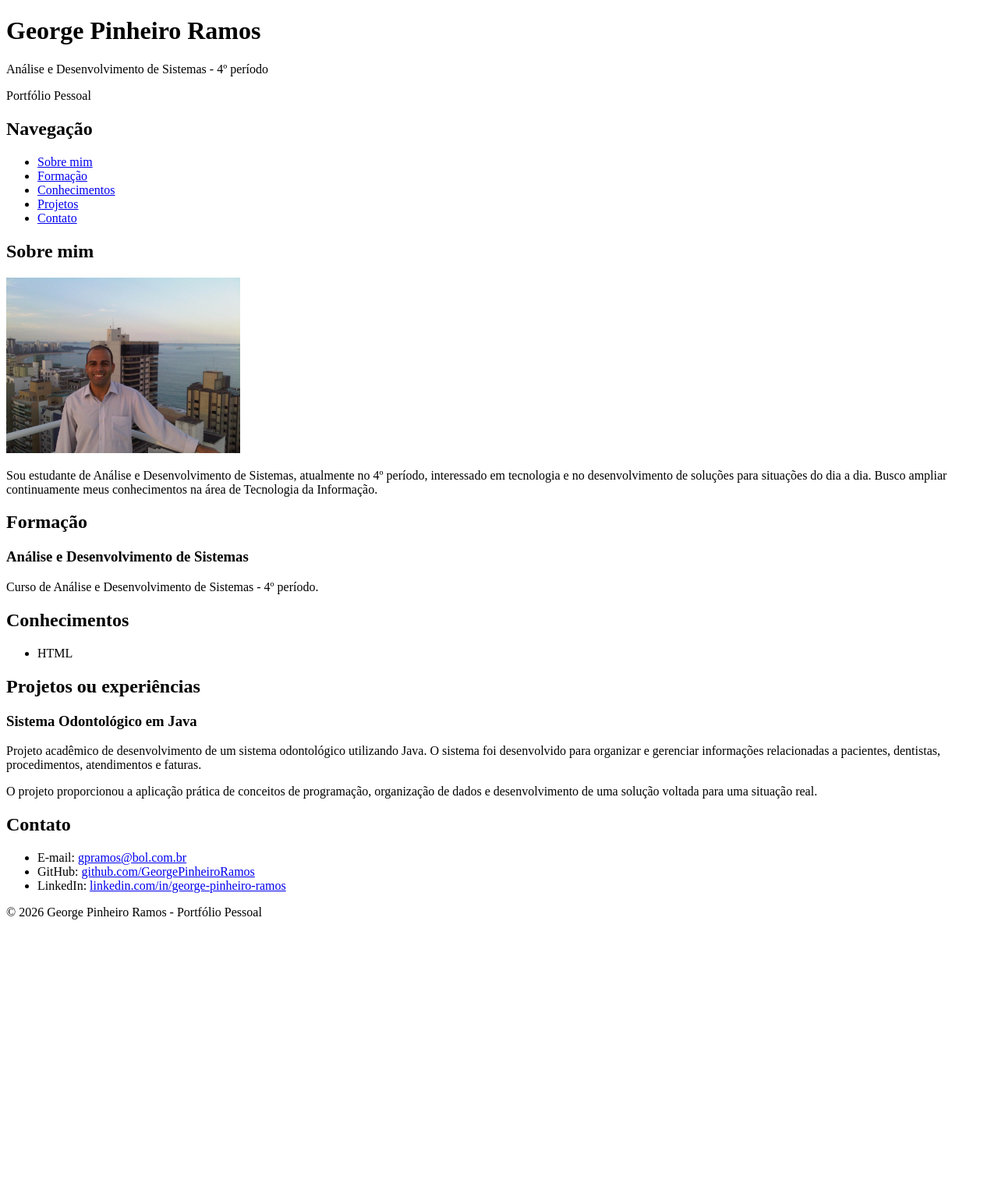
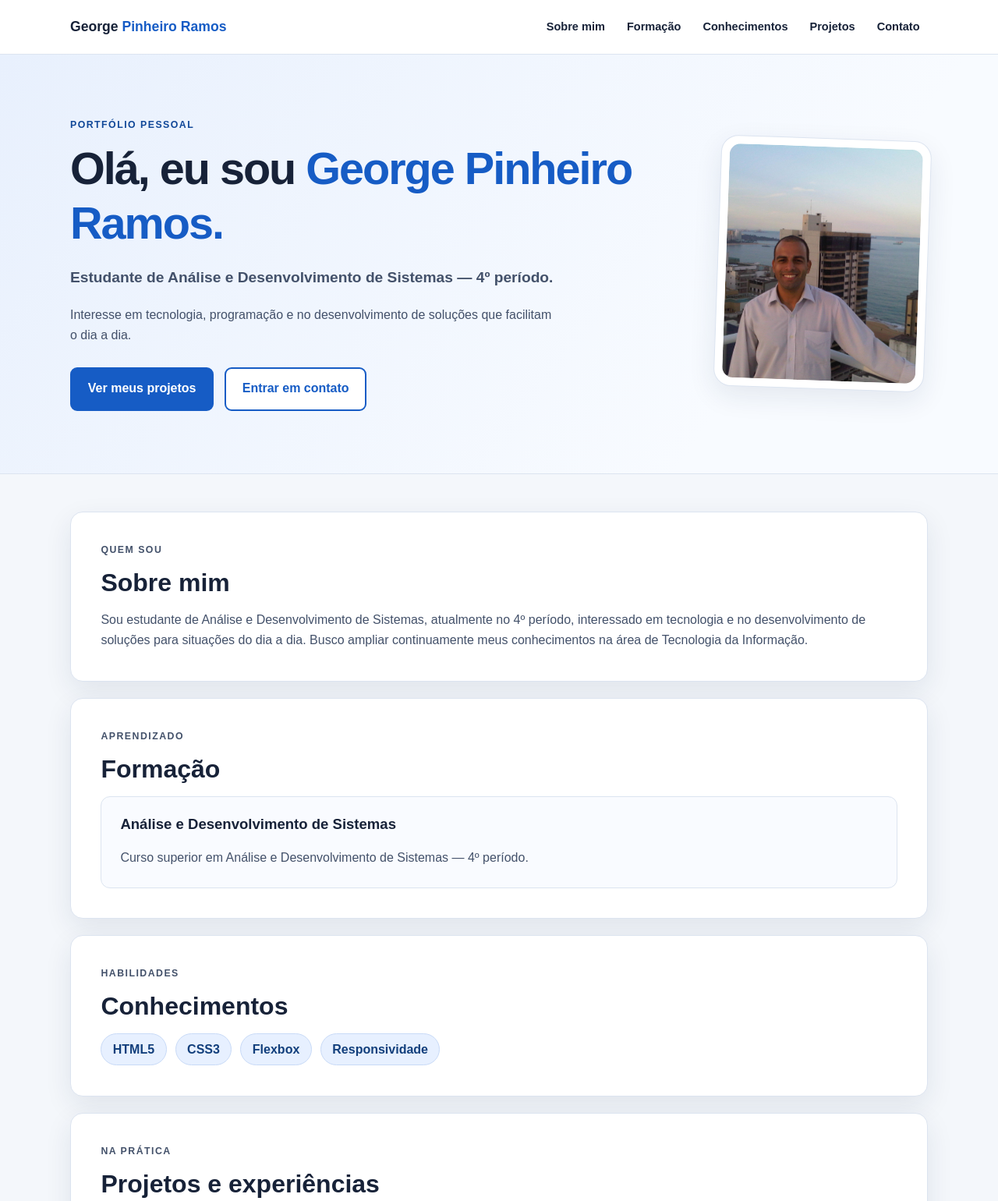
Before and after one commit to GeorgePinheiroRamos/portfolio, a plain HTML site: page index.html in a window 1280 px wide. Shown: the top 1540 px of the page at 78% size. Before the commit the page ends 1195 px from the top, so only its background shows below. Drawn offline with Linux system fonts and the light colour scheme.

Commit message:
Portfólio CSS

```diff
--- a/index.html
+++ b/index.html
@@ -1,23 +1,19 @@
 <!DOCTYPE html>
 <html lang="pt-BR">
-
 <head>
   <meta charset="UTF-8">
-    <title>Portfólio Pessoal - George Pinheiro Ramos</title>
+  <meta name="viewport" content="width=device-width, initial-scale=1.0">
+  <meta name="description" content="Portfólio de George Pinheiro Ramos, estudante de Análise e Desenvolvimento de Sistemas.">
+  <title>George Pinheiro Ramos | Portfólio</title>
+  <link rel="stylesheet" href="style.css">
 </head>
-
 <body>
-
-    <header>
-        <h1>George Pinheiro Ramos</h1>
-        <p>Análise e Desenvolvimento de Sistemas - 4º período</p>
-        <p>Portfólio Pessoal</p>
-    </header>
-
-    <nav>
-        <h2>Navegação</h2>
-
-        <ul>
+  <a class="pular-conteudo" href="#conteudo">Pular para o conteúdo</a>
+  <header class="cabecalho">
+    <div class="container cabecalho-interno">
+      <a class="marca" href="#inicio" aria-label="Voltar ao início">George <span>Pinheiro Ramos</span></a>
+      <nav aria-label="Navegação principal">
+        <ul class="menu">
           <li><a href="#sobre">Sobre mim</a></li>
           <li><a href="#formacao">Formação</a></li>
           <li><a href="#conhecimentos">Conhecimentos</a></li>
@@ -25,102 +21,86 @@
           <li><a href="#contato">Contato</a></li>
         </ul>
       </nav>
+    </div>
+  </header>
 
-    <main>
-
-        <section id="sobre">
-            <h2>Sobre mim</h2>
-
-            <img src="foto-perfil.jpg"
-                 alt="Foto de George Pinheiro Ramos em frente a uma paisagem urbana e ao mar"
-                 width="300">
-
-            <p>
-                Sou estudante de Análise e Desenvolvimento de Sistemas,
-                atualmente no 4º período, interessado em tecnologia e no
-                desenvolvimento de soluções para situações do dia a dia.
-                Busco ampliar continuamente meus conhecimentos na área de
-                Tecnologia da Informação.
-            </p>
+  <main id="conteudo">
+    <section class="apresentacao" id="inicio" aria-labelledby="titulo-inicio">
+      <div class="container apresentacao-interna">
+        <div class="apresentacao-texto">
+          <p class="etiqueta">PORTFÓLIO PESSOAL</p>
+          <h1 id="titulo-inicio">Olá, eu sou <span>George Pinheiro Ramos.</span></h1>
+          <p class="subtitulo">Estudante de Análise e Desenvolvimento de Sistemas — 4º período.</p>
+          <p>Interesse em tecnologia, programação e no desenvolvimento de soluções que facilitam o dia a dia.</p>
+          <div class="acoes">
+            <a class="botao botao-primario" href="#projetos">Ver meus projetos</a>
+            <a class="botao botao-secundario" href="#contato">Entrar em contato</a>
+          </div>
+        </div>
+        <div class="foto-moldura">
+          <img src="foto-perfil.jpg" alt="Foto de George Pinheiro Ramos em frente a uma paisagem urbana e ao mar" width="300" height="300">
+        </div>
+      </div>
     </section>
 
-        <section id="formacao">
-            <h2>Formação</h2>
-
-            <h3>Análise e Desenvolvimento de Sistemas</h3>
-
-            <p>
-                Curso de Análise e Desenvolvimento de Sistemas -
-                4º período.
-            </p>
+    <div class="container secoes">
+      <section class="painel" id="sobre" aria-labelledby="titulo-sobre">
+        <p class="etiqueta">QUEM SOU</p>
+        <h2 id="titulo-sobre">Sobre mim</h2>
+        <p>Sou estudante de Análise e Desenvolvimento de Sistemas, atualmente no 4º período, interessado em tecnologia e no desenvolvimento de soluções para situações do dia a dia. Busco ampliar continuamente meus conhecimentos na área de Tecnologia da Informação.</p>
       </section>
 
-        <section id="conhecimentos">
-            <h2>Conhecimentos</h2>
+      <section class="painel" id="formacao" aria-labelledby="titulo-formacao">
+        <p class="etiqueta">APRENDIZADO</p>
+        <h2 id="titulo-formacao">Formação</h2>
+        <article class="cartao">
+          <h3>Análise e Desenvolvimento de Sistemas</h3>
+          <p>Curso superior em Análise e Desenvolvimento de Sistemas — 4º período.</p>
+        </article>
+      </section>
 
-            <ul>
-                <li>HTML</li>
+      <section class="painel" id="conhecimentos" aria-labelledby="titulo-conhecimentos">
+        <p class="etiqueta">HABILIDADES</p>
+        <h2 id="titulo-conhecimentos">Conhecimentos</h2>
+        <ul class="habilidades" aria-label="Tecnologias estudadas">
+          <li>HTML5</li>
+          <li>CSS3</li>
+          <li>Flexbox</li>
+          <li>Responsividade</li>
         </ul>
       </section>
 
-        <section id="projetos">
-            <h2>Projetos ou experiências</h2>
-
-            <article>
+      <section class="painel" id="projetos" aria-labelledby="titulo-projetos">
+        <p class="etiqueta">NA PRÁTICA</p>
+        <h2 id="titulo-projetos">Projetos e experiências</h2>
+        <div class="projetos-grid">
+          <article class="cartao projeto">
+            <p class="etiqueta">JAVA • PROJETO ACADÊMICO</p>
             <h3>Sistema Odontológico em Java</h3>
-
-                <p>
-                    Projeto acadêmico de desenvolvimento de um sistema
-                    odontológico utilizando Java. O sistema foi desenvolvido
-                    para organizar e gerenciar informações relacionadas a
-                    pacientes, dentistas, procedimentos, atendimentos e faturas.
-                </p>
-
-                <p>
-                    O projeto proporcionou a aplicação prática de conceitos
-                    de programação, organização de dados e desenvolvimento
-                    de uma solução voltada para uma situação real.
-                </p>
+            <p>Projeto acadêmico de desenvolvimento de um sistema odontológico utilizando Java, para organizar informações relacionadas a pacientes, dentistas, procedimentos, atendimentos e faturas.</p>
+            <p>O projeto permitiu aplicar conceitos de programação e organização de dados em uma situação prática.</p>
           </article>
+          <article class="cartao projeto">
+            <p class="etiqueta">HTML • CSS</p>
+            <h3>Portfólio Pessoal</h3>
+            <p>Site desenvolvido com HTML5 e CSS3 para apresentar minha trajetória, habilidades e projetos. Utiliza seletores, box model, Flexbox, posicionamento, responsividade e recursos de acessibilidade.</p>
+            <a class="link-projeto" href="https://github.com/GeorgePinheiroRamos/portfolio" target="_blank" rel="noopener noreferrer">Ver repositório no GitHub <span aria-hidden="true">↗</span></a>
+          </article>
+        </div>
       </section>
 
-        <section id="contato">
-            <h2>Contato</h2>
-
-            <ul>
-                <li>
-                    E-mail:
-                    <a href="mailto:gpramos@bol.com.br">
-                        gpramos@bol.com.br
-                    </a>
-                </li>
-
-                <li>
-                    GitHub:
-                    <a href="https://github.com/GeorgePinheiroRamos"
-                       target="_blank">
-                        github.com/GeorgePinheiroRamos
-                    </a>
-                </li>
-
-                <li>
-                    LinkedIn:
-                    <a href="https://www.linkedin.com/in/george-pinheiro-ramos/"
-                       target="_blank">
-                        linkedin.com/in/george-pinheiro-ramos
-                    </a>
-                </li>
+      <section class="painel contato" id="contato" aria-labelledby="titulo-contato">
+        <p class="etiqueta">VAMOS CONVERSAR?</p>
+        <h2 id="titulo-contato">Contato</h2>
+        <p>Você pode entrar em contato comigo pelos canais abaixo:</p>
+        <ul class="contatos">
+          <li><strong>E-mail:</strong> <a href="mailto:gpramos@bol.com.br">gpramos@bol.com.br</a></li>
+          <li><strong>GitHub:</strong> <a href="https://github.com/GeorgePinheiroRamos" target="_blank" rel="noopener noreferrer">github.com/GeorgePinheiroRamos</a></li>
+          <li><strong>LinkedIn:</strong> <a href="https://www.linkedin.com/in/george-pinheiro-ramos/" target="_blank" rel="noopener noreferrer">linkedin.com/in/george-pinheiro-ramos</a></li>
         </ul>
       </section>
-
+    </div>
   </main>
-
-    <footer>
-        <p>
-            &copy; 2026 George Pinheiro Ramos - Portfólio Pessoal
-        </p>
-    </footer>
-
+  <footer class="rodape"><div class="container"><p>&copy; 2026 George Pinheiro Ramos — Portfólio Pessoal</p><a href="#inicio">Voltar ao topo ↑</a></div></footer>
 </body>
-
 </html>
--- /dev/null
+++ b/style.css
@@ -0,0 +1,86 @@
+/* C2 — Portfólio Pessoal com CSS | George Pinheiro Ramos */
+/* 1. Variáveis, seletor universal, herança e box model */
+:root {
+  --fundo: #f4f7fb;
+  --superficie: #ffffff;
+  --texto: #172238;
+  --secundario: #43516a;
+  --destaque: #165cc5;
+  --destaque-escuro: #104798;
+  --borda: #dce4f0;
+  --sombra: 0 12px 35px rgba(19, 42, 78, 0.09);
+}
+* { box-sizing: border-box; }
+html { scroll-behavior: smooth; scroll-padding-top: 6rem; }
+body { margin: 0; color: var(--texto); background: var(--fundo); font: 400 1rem/1.65 Arial, Helvetica, sans-serif; }
+img { display: block; max-width: 100%; }
+a { color: var(--destaque); text-underline-offset: 3px; }
+a:hover { color: var(--destaque-escuro); }
+a:focus-visible { outline: 3px solid #f6a72d; outline-offset: 4px; border-radius: 3px; }
+h1, h2, h3, p { margin-top: 0; }
+h1, h2, h3 { line-height: 1.2; }
+.container { width: min(1100px, calc(100% - 2.5rem)); margin-inline: auto; }
+/* 2. Posicionamento sticky, Flexbox e seletor descendente */
+.cabecalho { position: sticky; top: 0; z-index: 10; background: rgba(255,255,255,.98); border-bottom: 1px solid var(--borda); }
+.cabecalho-interno { display: flex; align-items: center; justify-content: space-between; flex-wrap: wrap; gap: .75rem 2rem; padding-block: 1rem; }
+.marca { font-size: 1.1rem; font-weight: 800; color: var(--texto); text-decoration: none; }
+.marca span { color: var(--destaque); }
+.menu { display: flex; flex-wrap: wrap; list-style: none; gap: .25rem .45rem; padding: 0; margin: 0; }
+.menu a { display: inline-block; padding: .4rem .65rem; color: var(--texto); border-radius: 8px; font-size: .91rem; text-decoration: none; font-weight: bold; }
+.menu a:hover { background: #e8f0fd; color: var(--destaque-escuro); }
+.pular-conteudo { position: absolute; left: .75rem; top: -100px; z-index: 50; background: white; padding: .6rem; }
+.pular-conteudo:focus { top: .75rem; }
+/* 3. Apresentação com Flexbox */
+.apresentacao { background: linear-gradient(125deg, #e8f0fd, #f8fbff 75%); border-bottom: 1px solid var(--borda); }
+.apresentacao-interna { display: flex; align-items: center; justify-content: space-between; gap: 3.5rem; padding-block: 5rem; }
+.apresentacao-texto { flex: 1 1 560px; }
+.etiqueta { color: var(--destaque-escuro); font-size: .77rem; font-weight: 800; letter-spacing: .12em; }
+h1 { font-size: clamp(2.1rem, 4.5vw, 3.8rem); letter-spacing: -.035em; margin-bottom: 1.2rem; }
+h1 span { color: var(--destaque); }
+.subtitulo { font-size: 1.2rem; font-weight: 700; }
+.apresentacao-texto > p:not(.etiqueta) { max-width: 620px; color: var(--secundario); }
+.acoes { display: flex; flex-wrap: wrap; gap: .85rem; margin-top: 1.7rem; }
+.botao { padding: .8rem 1.3rem; border-radius: 9px; font-weight: bold; text-decoration: none; border: 2px solid var(--destaque); text-align: center; }
+.botao-primario { color: white; background: var(--destaque); }
+.botao-primario:hover { color: white; background: var(--destaque-escuro); }
+.botao-secundario { background: white; }
+.botao-secundario:hover { background: #e8f0fd; }
+.foto-moldura { flex: 0 1 270px; padding: 10px; background: white; border: 1px solid var(--borda); border-radius: 22px; box-shadow: var(--sombra); transform: rotate(2deg); }
+.foto-moldura img { width: 100%; aspect-ratio: 1 / 1; object-fit: cover; border-radius: 14px; }
+/* 4. Painéis e cards: padding, margin, border, shadow (box model) */
+.secoes { display: flex; flex-direction: column; gap: 1.3rem; padding-block: 3rem 4rem; }
+.painel { padding: clamp(1.4rem, 3vw, 2.5rem); background: var(--superficie); border: 1px solid var(--borda); border-radius: 16px; box-shadow: var(--sombra); }
+.painel h2 { font-size: clamp(1.55rem, 3vw, 2rem); margin-bottom: 1rem; }
+.painel > p:last-child { margin-bottom: 0; }
+.painel p { color: var(--secundario); }
+.cartao { padding: 1.5rem; border: 1px solid var(--borda); border-radius: 12px; background: #f9fbff; }
+.cartao h3 { font-size: 1.16rem; }
+.cartao p:last-child { margin-bottom: 0; }
+.habilidades { display: flex; flex-wrap: wrap; gap: .7rem; padding: 0; margin: 0; list-style: none; }
+.habilidades li { background: #e7f0ff; border: 1px solid #c8daf7; color: #123f7c; border-radius: 999px; padding: .4rem .9rem; font-weight: bold; }
+.projetos-grid { display: flex; flex-wrap: wrap; gap: 1.1rem; }
+.projeto { flex: 1 1 300px; }
+.link-projeto { font-weight: 700; }
+.contatos { list-style: none; padding: 0; margin: 1.2rem 0 0; display: flex; flex-direction: column; gap: .65rem; }
+.contatos li { overflow-wrap: anywhere; }
+.rodape { background: #172238; color: #f4f7fb; padding-block: 1.5rem; }
+.rodape .container { display: flex; flex-wrap: wrap; align-items: center; justify-content: space-between; gap: .5rem; }
+.rodape p { margin: 0; }
+.rodape a { color: white; }
+/* 5. Layout responsivo para tablets e celulares */
+@media (max-width: 760px) {
+  .cabecalho-interno { flex-direction: column; align-items: flex-start; }
+  .menu { gap: .15rem; }
+  .menu a { padding: .35rem .45rem; }
+  .apresentacao-interna { flex-direction: column-reverse; align-items: flex-start; padding-block: 2.7rem; gap: 2rem; }
+  .apresentacao-texto { flex: 1 1 auto; }
+  .foto-moldura { flex: 0 0 auto; width: min(240px, 76%); transform: none; }
+  .secoes { padding-block: 1.7rem 2.5rem; }
+}
+@media (max-width: 420px) {
+  .container { width: min(1100px, calc(100% - 1.5rem)); }
+  .botao { width: 100%; }
+  .menu a { font-size: .83rem; }
+}
+/* 6. Respeito à preferência de movimento reduzido (acessibilidade) */
+@media (prefers-reduced-motion: reduce) { html { scroll-behavior: auto; } }
```
Also changed, not shown: 1 other file. Lines whose indentation alone changed are shown as unchanged.
